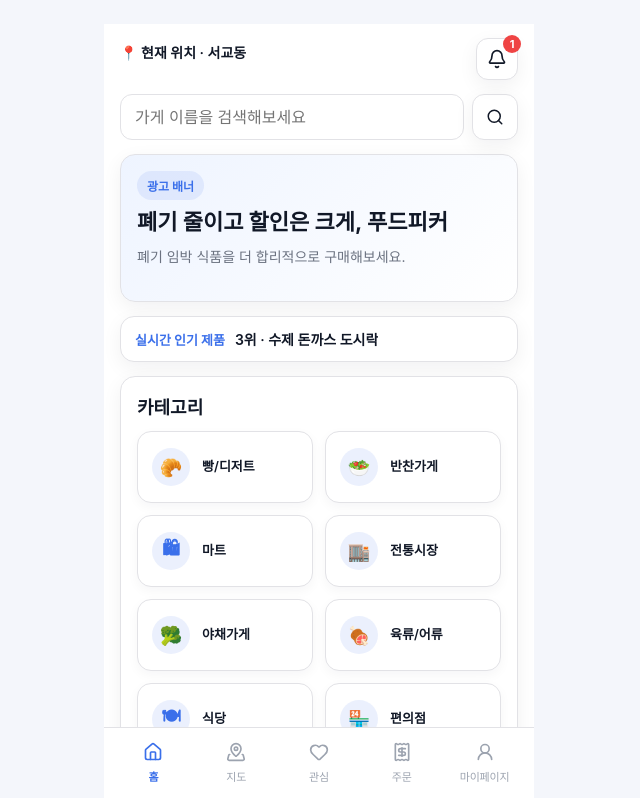
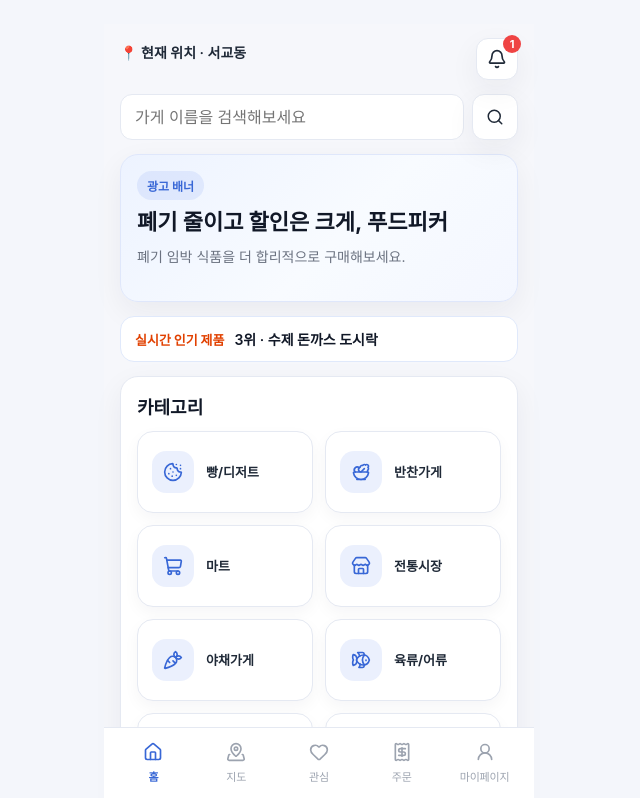
Before and after one commit to Hello-Worldismine/foodpicker_customer, a React (Vite) app: page / in a window 1280 px wide. Shown: the top 798 px of the page, without its empty margins (321-961 px from the left). Built offline with nearby package versions, Linux system fonts and the light colour scheme.

Commit message:
css스타일 수정

```diff
--- a/src/App.css
+++ b/src/App.css
@@ -1,11 +1,26 @@
 :root {
-  --bg: #ffffff;
-  --line: rgb(226, 226, 230);
-  --primary: rgb(58, 111, 234);
-  --text-main: #111827;
+  --bg: #f6f7fb;
+  --surface: #ffffff;
+  --surface-soft: #f1f4fb;
+  --surface-muted: #eef2f7;
+  --line: #e5e9f2;
+  --line-strong: #d8dfeb;
+
+  --primary: #3867d6;
+  --primary-soft: #edf3ff;
+  --primary-strong: #234fc2;
+
+  --text-main: #1f2937;
   --text-sub: #6b7280;
-  --danger: #ef4444;
-  --shadow: 0 6px 20px rgba(17, 24, 39, 0.06);
+  --text-muted: #94a3b8;
+
+  --danger: #e74c3c;
+  --danger-soft: #fff1f0;
+
+  --success: #16a34a;
+  --success-soft: #ecfdf3;
+
+  --shadow: 0 10px 30px rgba(31, 41, 55, 0.06);
 }
 
 .app-shell {
@@ -39,9 +54,9 @@
 }
 
 .section-card {
-  background: #fff;
+  background: var(--surface);
   border: 1px solid var(--line);
-  border-radius: 15px;
+  border-radius: 18px;
   box-shadow: var(--shadow);
   padding: 16px;
   margin-bottom: 14px;
@@ -49,7 +64,8 @@
 
 .banner-card {
   min-height: 148px;
-  background: linear-gradient(135deg, #eef4ff 0%, #ffffff 100%);
+  background: linear-gradient(135deg, #edf3ff 0%, #f8fbff 55%, #f4f7ff 100%);
+  border-color: #dfe7fb;
 }
 
 .banner-content {
@@ -85,18 +101,18 @@
   display: flex;
   align-items: center;
   gap: 10px;
-  background: #fff;
-  border: 1px solid var(--line);
+  background: #ffffff;
+  border: 1px solid #e0e9fb;
   border-radius: 14px;
   padding: 12px 14px;
-  box-shadow: var(--shadow);
+  box-shadow: none;
   margin-bottom: 14px;
 }
 
 .ticker-badge {
   flex-shrink: 0;
-  color: var(--primary);
-  font-weight: 700;
+  color: #e14000;
+  font-weight: 800;
   font-size: 13px;
 }
 
@@ -133,39 +149,47 @@
 .category-item {
   width: 100%;
   min-width: 0;
-  background: #ffffff;
+  min-height: 82px;
+  padding: 14px 14px;
   border: 1px solid var(--line);
-  border-radius: 14px;
-  min-height: 72px;
-  padding: 12px 14px;
-  display: flex;
-  flex-direction: row;
-  align-items: center;
-  justify-content: flex-start;
+  border-radius: 16px;
+  background: #fff;
+  box-shadow: 0 6px 16px rgba(17, 24, 39, 0.04);
+  display: flex;
+  align-items: center;
   gap: 12px;
   text-align: left;
-  box-shadow: 0 4px 12px rgba(17, 24, 39, 0.04);
-}
-
-.category-icon {
-  width: 38px;
-  height: 38px;
-  border-radius: 50%;
+  transition: transform 0.16s ease, box-shadow 0.16s ease, border-color 0.16s ease;
+}
+
+.category-item:hover {
+  transform: translateY(-1px);
+  box-shadow: 0 10px 22px rgba(17, 24, 39, 0.08);
+  border-color: rgba(58, 111, 234, 0.18);
+}
+
+.category-icon-wrap {
+  width: 42px;
+  height: 42px;
+  border-radius: 14px;
   background: rgba(58, 111, 234, 0.1);
   color: var(--primary);
   display: inline-flex;
   align-items: center;
   justify-content: center;
   flex-shrink: 0;
-  font-size: 18px;
-  font-weight: 700;
+}
+
+.category-icon-svg {
+  width: 20px;
+  height: 20px;
 }
 
 .category-name {
   min-width: 0;
   font-size: 13px;
-  line-height: 1.35;
-  font-weight: 600;
+  font-weight: 700;
+  line-height: 1.4;
   color: var(--text-main);
   word-break: keep-all;
   overflow-wrap: break-word;
@@ -178,22 +202,28 @@
 }
 
 .product-card {
-  background: #fff;
+  background: linear-gradient(180deg, #ffffff 0%, #fcfcfe 100%);
   border: 1px solid var(--line);
-  border-radius: 15px;
+  border-radius: 18px;
   box-shadow: var(--shadow);
   padding: 16px;
 }
 
 .rank-badge {
   display: inline-flex;
-  background: rgba(58, 111, 234, 0.1);
+  background: var(--primary-soft);
   color: var(--primary);
-  font-weight: 700;
+  font-weight: 800;
   font-size: 12px;
   padding: 6px 10px;
   border-radius: 999px;
   margin-bottom: 12px;
+}
+
+.product-store,
+.price-meta,
+.pickup-time {
+  color: var(--text-sub);
 }
 
 .product-top-row {
@@ -1008,7 +1038,8 @@
 }
 
 .payment-summary-card {
-  background: #f3f4f8;
+  background: linear-gradient(180deg, #f4f6fb 0%, #eef2f8 100%);
+  border: 1px solid #e3e8f1;
   border-radius: 24px;
   padding: 24px 20px;
   margin-bottom: 20px;
@@ -1263,7 +1294,7 @@
   padding: 12px;
   border: 1px solid var(--line);
   border-radius: 14px;
-  background: #fafafa;
+  background: #f8fbff;
 }
 
 .notification-icon-wrap {
@@ -1810,7 +1841,7 @@
 .mypage-summary-card {
   display: grid;
   grid-template-columns: repeat(3, 1fr);
-  background: #f3f4f6;
+  background: #eef2f7;
   border-radius: 20px;
   padding: 6px;
   margin-bottom: 26px;
@@ -1968,15 +1999,15 @@
   width: 100%;
   min-height: 48px;
   border-radius: 999px;
-  background: #000;
-  color: #fff;
+  background: #ffdcdc;
+  color: #ab0000;
   font-size: 15px;
   font-weight: 800;
   display: inline-flex;
   align-items: center;
   justify-content: center;
   padding: 0 18px;
-  box-shadow: 0 12px 22px rgba(58, 111, 234, 0.2);
+  box-shadow: 0 12px 22px rgba(255, 255, 255, 0.2);
 }
 
 .mypage-pickedup-info {
@@ -2005,7 +2036,7 @@
   width: 100%;
   height: 48px;
   border-radius: 999px;
-  background: #3d7eff;
+  background: #626262;
   color: #ffffff;
   font-size: 15px;
   font-weight: 800;
--- a/src/components/home/CategoryGrid.jsx
+++ b/src/components/home/CategoryGrid.jsx
@@ -1,12 +1,44 @@
+import {
+  BadgePercent,
+  Carrot,
+  Clock3,
+  Cookie,
+  Fish,
+  Package,
+  Salad,
+  ShoppingCart,
+  Store,
+  Utensils,
+} from 'lucide-react'
+
+const iconMap = {
+  cookie: Cookie,
+  salad: Salad,
+  shoppingCart: ShoppingCart,
+  store: Store,
+  carrot: Carrot,
+  fish: Fish,
+  utensils: Utensils,
+  package: Package,
+  badgePercent: BadgePercent,
+  clock3: Clock3,
+}
+
 function CategoryGrid({ categories }) {
   return (
     <div className="category-grid">
-        {categories.map((category) => (
-          <button key={category.id} className="category-item">
-            <span className="category-icon">{category.icon}</span>
+      {categories.map((category) => {
+        const Icon = iconMap[category.icon] || Package
+
+        return (
+          <button key={category.id} className="category-item" type="button">
+            <span className="category-icon-wrap">
+              <Icon className="category-icon-svg" strokeWidth={2} />
+            </span>
             <span className="category-name">{category.name}</span>
           </button>
-        ))}
+        )
+      })}
     </div>
   )
 }
--- a/src/data/mockData.js
+++ b/src/data/mockData.js
@@ -7,16 +7,16 @@
 ]
 
 export const categories = [
-  { id: 1, name: '빵/디저트', icon: '🥐' },
-  { id: 2, name: '반찬가게', icon: '🥗' },
-  { id: 3, name: '마트', icon: '🛍' },
-  { id: 4, name: '전통시장', icon: '🏬' },
-  { id: 5, name: '야채가게', icon: '🥦' },
-  { id: 6, name: '육류/어류', icon: '🍖' },
-  { id: 7, name: '식당', icon: '🍽' },
-  { id: 8, name: '편의점', icon: '🏪' },
-  { id: 9, name: '70%할인상품(마감임박)', icon: '⚡' },
-  { id: 10, name: '초긴급(마감30분전)', icon: '⏰' },
+  { id: 1, name: '빵/디저트', icon: 'cookie' },
+  { id: 2, name: '반찬가게', icon: 'salad' },
+  { id: 3, name: '마트', icon: 'shoppingCart' },
+  { id: 4, name: '전통시장', icon: 'store' },
+  { id: 5, name: '야채가게', icon: 'carrot' },
+  { id: 6, name: '육류/어류', icon: 'fish' },
+  { id: 7, name: '식당', icon: 'utensils' },
+  { id: 8, name: '편의점', icon: 'package' },
+  { id: 9, name: '70%할인상품(마감임박)', icon: 'badgePercent' },
+  { id: 10, name: '초긴급(마감30분전)', icon: 'clock3' },
 ]
 
 export const stores = [
```
Lines whose indentation alone changed are shown as unchanged.
